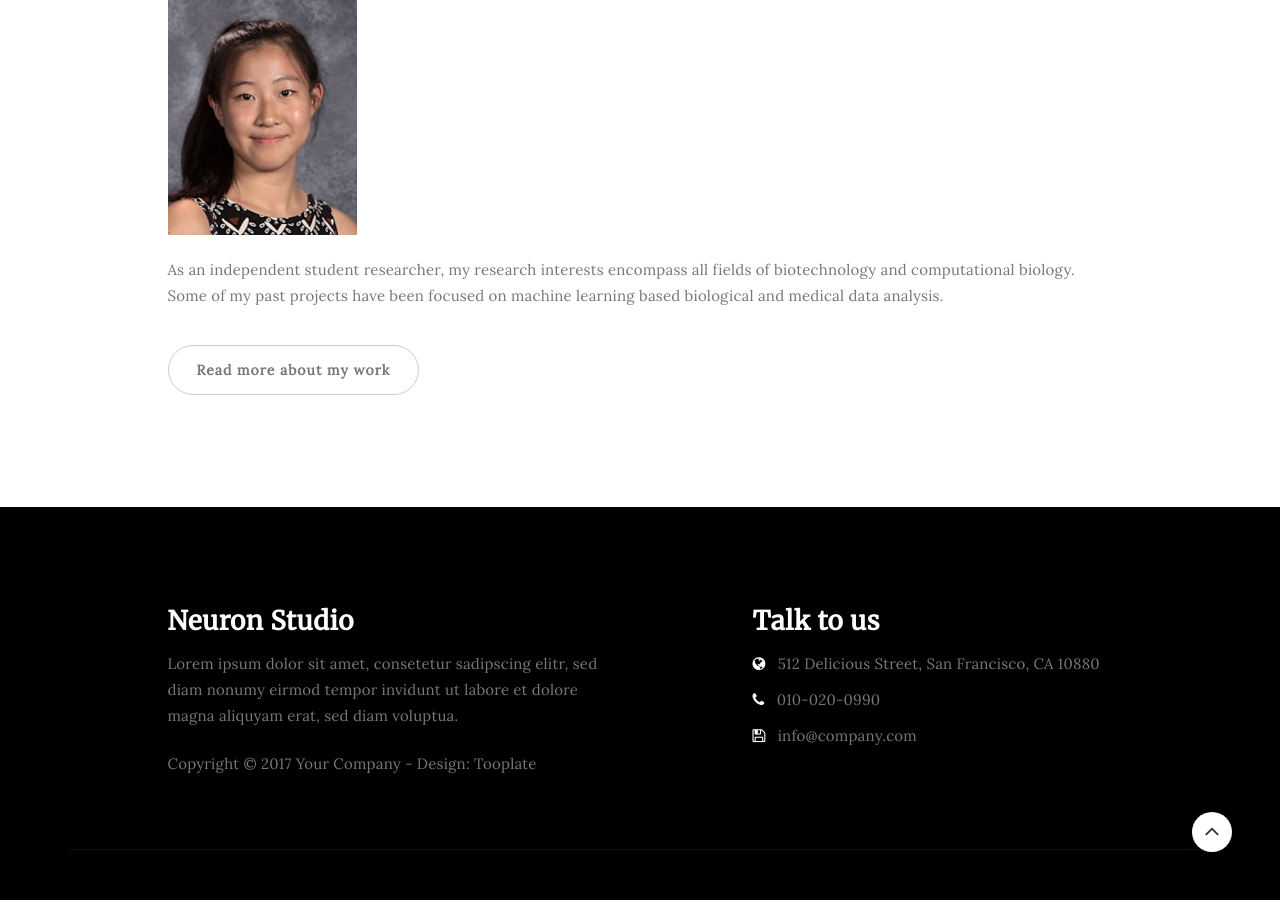
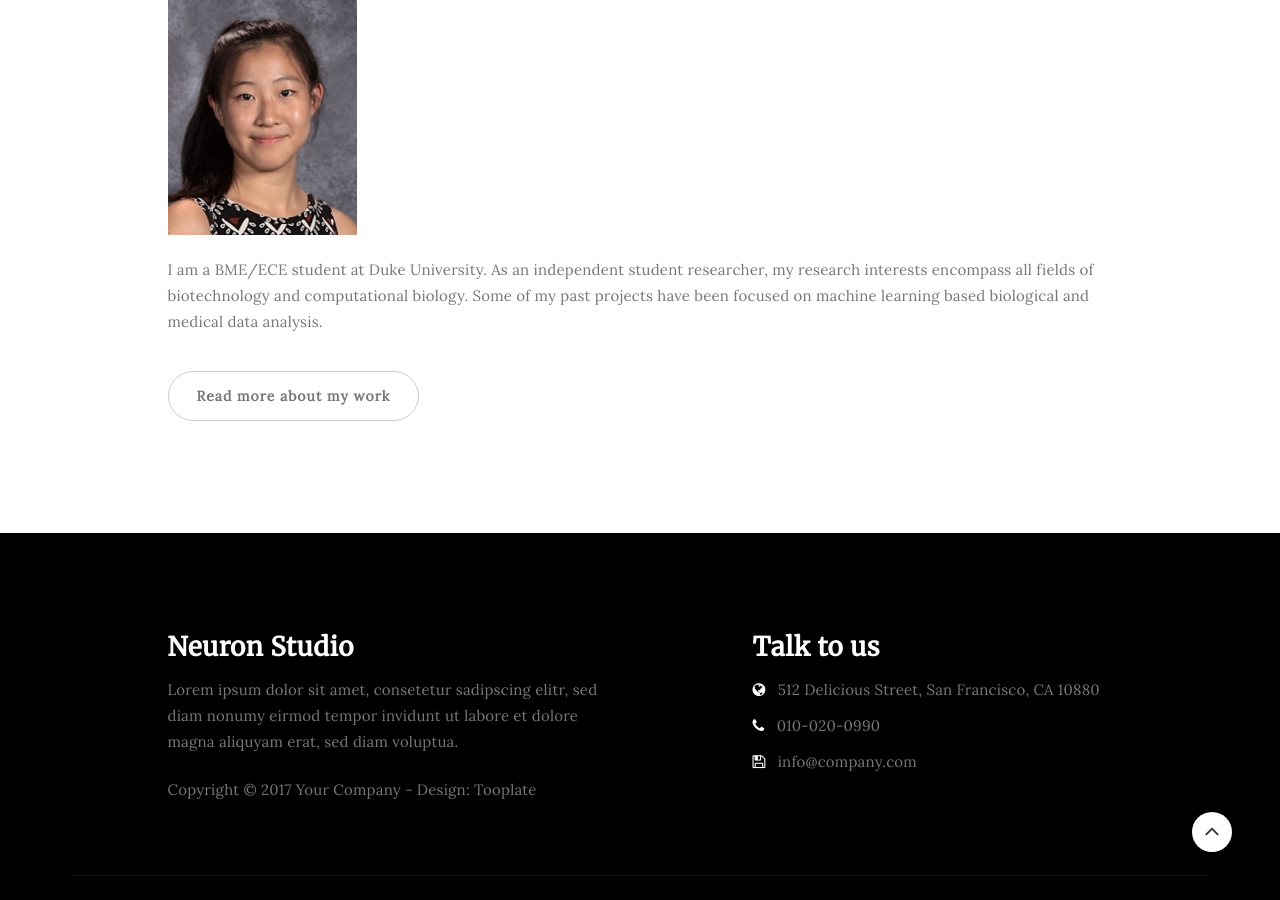
Before and after one commit to rpraka/JihyeonJe.com, a Jekyll site: the page index.html, which Jekyll copies as it is, in a window 1280 px wide and 900 px high, scrolled down 1183 px. Built offline with Jekyll 4.4.1, drawn with Linux system fonts in a browser that asks for light colours.

Commit message:
Update index.html

```diff
--- a/index.html
+++ b/index.html
@@ -96,7 +96,7 @@
                          </div>
 
                          <div class="blog-post-des">
-                              <p>As an independent student researcher, my research interests encompass all fields of biotechnology and computational biology. Some of my past projects have been focused on machine learning based biological and medical data analysis.</p>
+                              <p>I am a BME/ECE student at Duke University. As an independent student researcher, my research interests encompass all fields of biotechnology and computational biology. Some of my past projects have been focused on machine learning based biological and medical data analysis.</p>
                               <a href="about.html" class="btn btn-default">Read more about my work</a>
                          </div>
                     </div>
```
